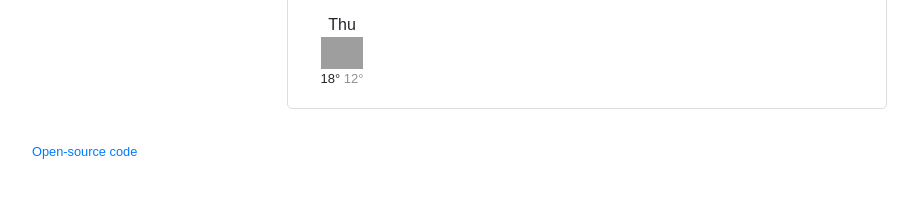
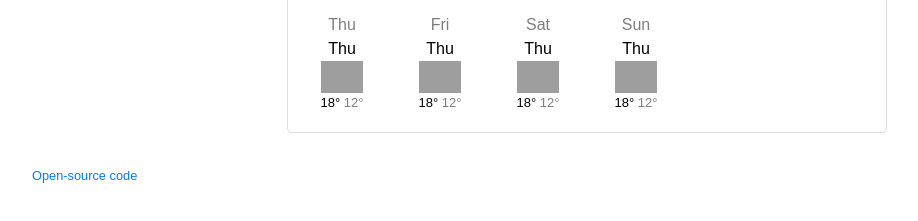
Before and after one commit to dangesl/WeatherApp123, a plain HTML site: page index.html in a window 1280 px wide. Shown: the part 215-436 px from the top of the page, without its empty margins (53-971 px from the left). Drawn offline with nearby package versions, Linux system fonts and the light colour scheme; no server answers; grey boxes are pictures that could not be loaded.

Commit message:
css update

```diff
--- a/index.html
+++ b/index.html
@@ -66,27 +66,8 @@
               </ul>
             </div>
 </div>
-            <div class="weather-forecast">
-              <div class="row">
-                <div class="col-2">
-                  <div class="weather-forecast-date"></div>
-                  Thu
-                  <img
-                    src="http://openweathermap.org/img/wn/01d@2x.png"
-                    alt=""
-                    width="42"
-                  />
-                  <div class="weather-forecast-temperatures">
-                    <span class="weather-forecast-temperature-max">
-                      18&deg;
-                    </span>
-                    <span class="weather-forecast-temperature-min">
-                      12&deg;
-                    </span>
-                  </div>
-                </div>
+            <div class="weather-forecast" id="forecast">
               </div>
-            </div>
           </div>
         </div>
         <small>
--- a/src/index.js
+++ b/src/index.js
@@ -20,6 +20,35 @@ function formatDate(timestamp) {
   ];
   let day = days[date.getDay()];
   return `${day} ${hours}:${minutes}`;
+}
+
+function displayForecast() {
+  let forecastElement = document.querySelector("#forecast");
+
+  let forecastHTML = `<div class="row">`;
+  let days = ["Thu", "Fri", "Sat", "Sun"];
+  days.forEach(function (day) {
+    forecastHTML =
+      forecastHTML +
+      `
+
+    <div class="col-2">
+      <div class="weather-forecast-date">${day}</div>
+      Thu
+      <img
+        src="http://openweathermap.org/img/wn/01d@2x.png"
+        alt=""
+        width="42"
+      />
+      <div class="weather-forecast-temperatures">
+        <span class="weather-forecast-temperature-max">18&deg;</span>
+        <span class="weather-forecast-temperature-min">12&deg;</span>
+      </div>
+  </div>
+  `;
+  });
+  forecastHTML = forecastHTML + `</div>`;
+  forecastElement.innerHTML = forecastHTML;
 }
 
 function displayTemperature(response) {
@@ -78,6 +107,8 @@ function displayCelsiusTemperature(event) {
 
 let celsiusTemperature = null;
 
+displayForecast();
+
 let form = document.querySelector("#search-form");
 form.addEventListener("submit", handleSubmit);
 
@@ -88,3 +119,4 @@ let celsiusLink = document.querySelector("#celsius-link");
 celsiusLink.addEventListener("click", displayCelsiusTemperature);
 
 search("New York");
+displayForecast();
--- a/src/style.css
+++ b/src/style.css
@@ -76,11 +76,12 @@ li:first-letter {
 .weather-forecast {
   margin-top: 20px;
   text-align: center;
+  color: black;
 }
 
 .weather-forecast-date {
   font-size: 16px;
-  opacity: 0.6;
+  opacity: 0.5;
 }
 
 .weather-forecast-temperature-min {
```
